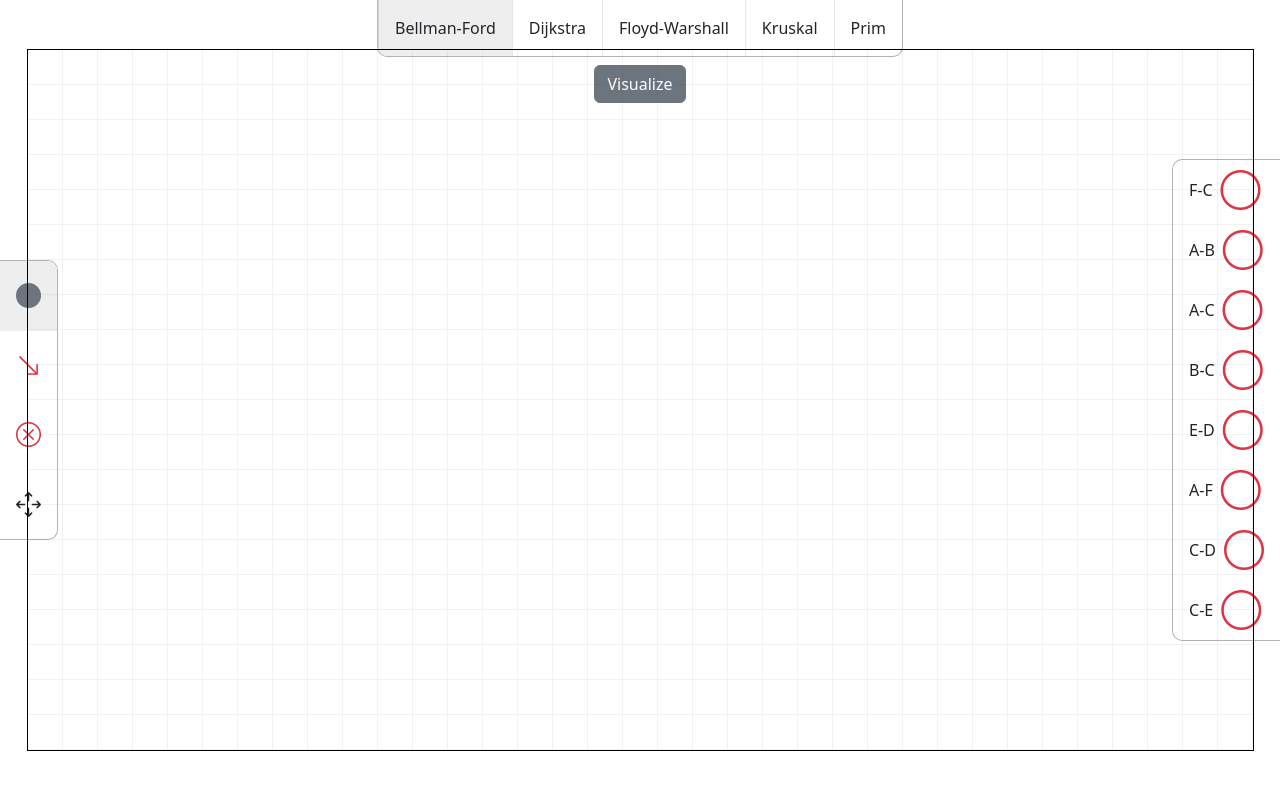
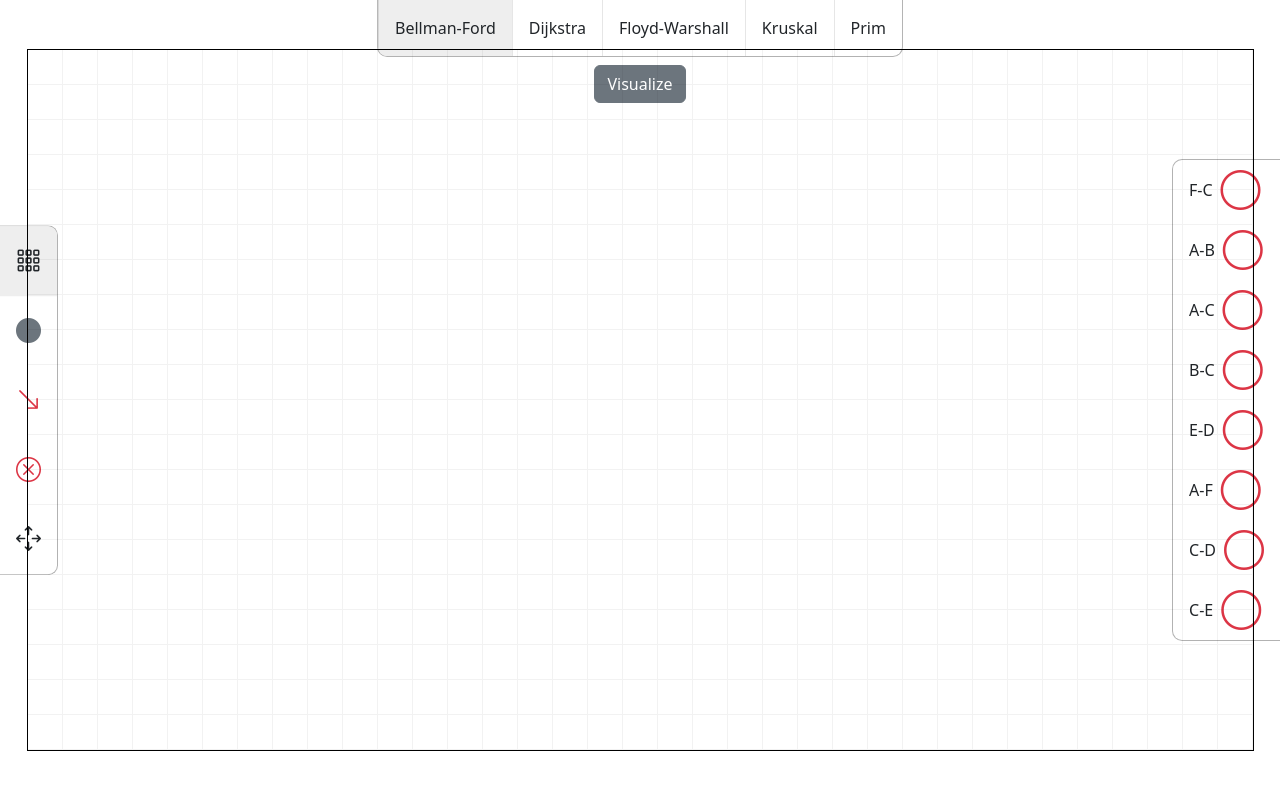
Before and after one commit to AymaneBoukrouh/graph-theory-visualization, a React (Create React App) app: page / in a window 1280 px wide. Shown: the top 790 px of the page. Built offline with nearby package versions, Linux system fonts and the light colour scheme.

Commit message:
add new mode: grid

```diff
--- a/src/components/ModePanel/index.tsx
+++ b/src/components/ModePanel/index.tsx
@@ -4,6 +4,7 @@ import './index.css';
 export const ModePanel = () => {
   return (
     <div className="d-flex flex-column" id="editor-panel" style={{ overflow: 'hidden' }}>
+      <ModePanelItem mode="grid" icon="grid-3x3-gap" color="dark" />
       <ModePanelItem mode="node" icon="circle-fill" color="secondary" />
       <ModePanelItem mode="edge" icon="arrow-down-right" color="danger" />
       <ModePanelItem mode="delete" icon="x-circle" color="danger" />
--- a/src/reducers/modeReducer.ts
+++ b/src/reducers/modeReducer.ts
@@ -1,5 +1,5 @@
 const initialState = {
-  editorMode: 'node'
+  editorMode: 'grid'
 }
 
 export const modeReducer = (state = initialState, action: any) => {
```
